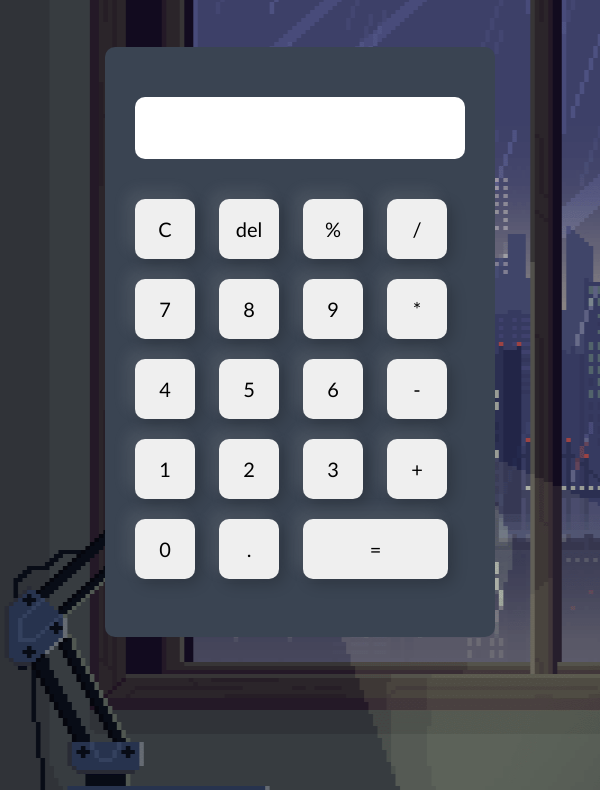
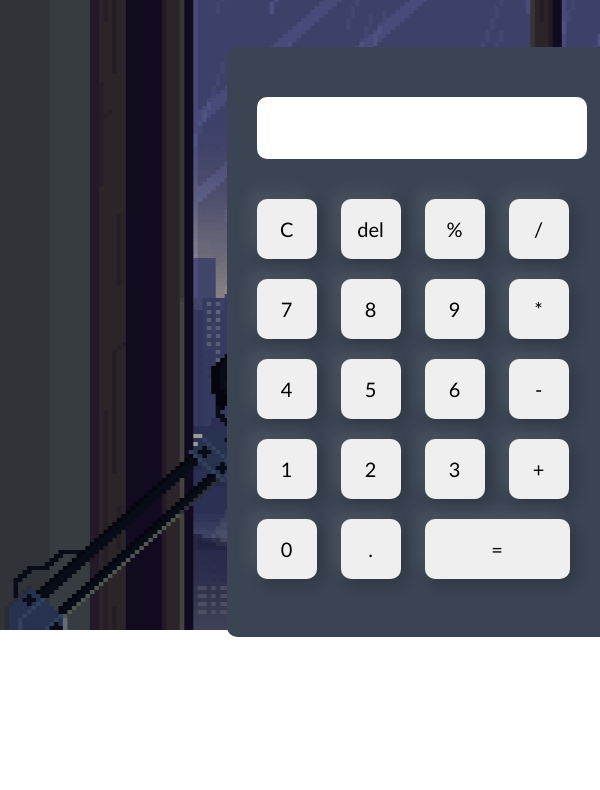
Before and after one commit to RED5UN/Calculator, a plain HTML site: page index.html in a window 600 px wide. Shown: the part 170-960 px from the top of the page. After the commit the page ends 800 px from the top, so only its background shows below. Drawn offline with Linux system fonts and the light colour scheme.

Commit message:
style.css

```diff
--- a/style.css
+++ b/style.css
@@ -59,3 +59,24 @@ h1 {
     font-family: fantasy;
     margin-top: 100px;
 }
+
+@media screen and (max-width: 600px)
+{
+.container{
+  width: 10%;
+  height: 30%;
+  padding-left: 180px;
+  margin-bottom: 200px;
+
+
+}
+}
+
+@media screen and (max-width: 900px) and (min-width: 600px)
+{
+.container{
+  width: 80%;
+  height: 80%;
+
+}
+}
```
